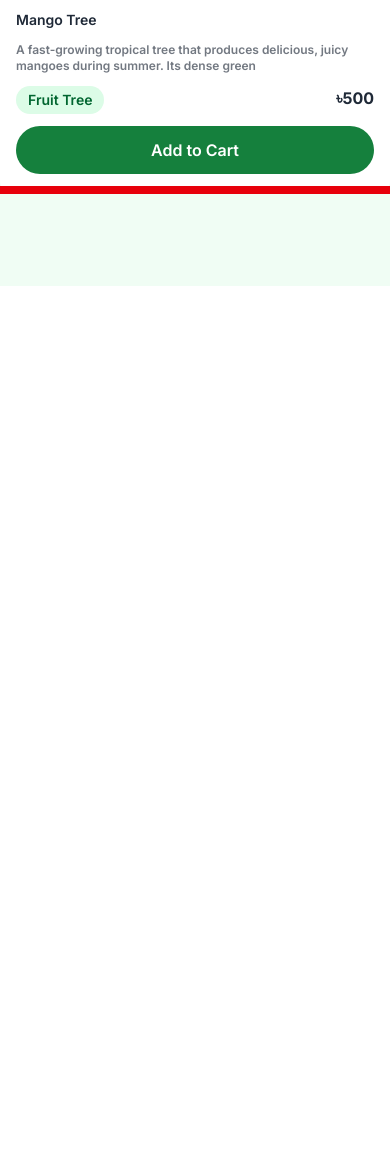
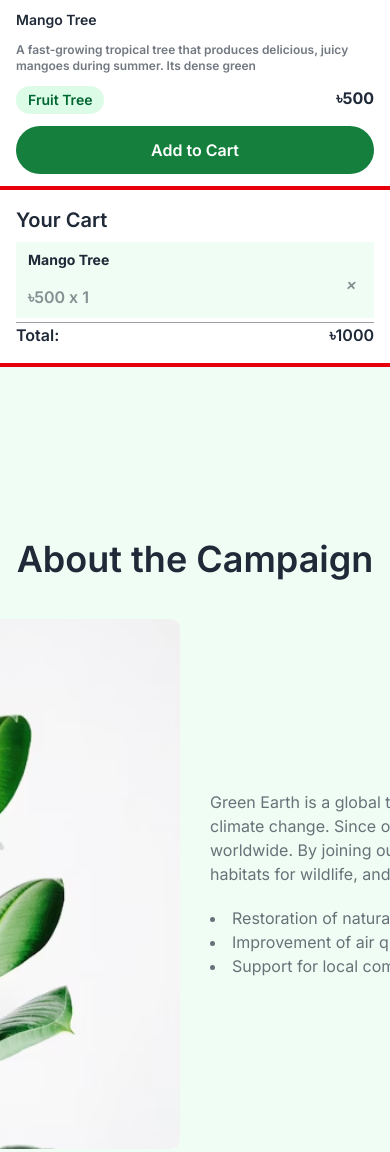
Before and after one commit to shahneouj/B12A06-Green-Earth, a plain HTML site: page index.html in a window 390 px wide. Shown: the part 1116-2268 px from the top of the page. Before the commit the page ends 1402 px from the top, so only its background shows below. Drawn offline with nearby package versions, Linux system fonts and the light colour scheme.

Commit message:
about section added

```diff
--- a/index.html
+++ b/index.html
@@ -67,10 +67,44 @@
           </div>
 
         </div>
-        <div id="cart-preview" class="tree-cart  outline-4 outline-red-600"></div>
+        <div id="cart-preview" class="tree-cart  outline-4 outline-red-600 p-4 bg-white">
+          <h5 class="text-xl mb-2">Your Cart</h5>
+          <div class="cart-items space-y-2">
+            <div class="cart-item flex justify-between items-center px-3 py-2 bg-[#F0FDF4]">
+              <div class="info">
+                <h6 class="text-sm font-bold text-[#1f2937]">Mango Tree</h6>
+                <span class="text-base text-[#1f293783]">৳500 x 1</span>
+              </div>
+              <i class="w-[16px] h-[16px] text-base text-[#1f293783]">×</i>
+            </div>
+          </div>
+          <div class="total flex justify-between border-t-[1px] mt-1 border-[#1f293772]">
+            <h6 class="text-base text-[#1f2937] font-semibold">Total:</h6>
+            <span class="text-base text-[#1f2937] ">৳1000</span>
+          </div>
+        </div>
       </div>
 
     </section>
+    <section class="about py-20 flex flex-col justify-center items-center gap-10 bg-[#f0fdf4]">
+      <h2 class=" text-4xl font-semibold text-[#1F2937]">About the Campaign</h2>
+
+      <div class="about-details  flex justify-center items-center w-[1090px] gap-x-[30px]">
+        <img src="./assets/about.png" alt="" class="md:size-[530px]">
+        <div class="details-text space-y-5">
+          <p class="text-[#1f2937a7] ">Green Earth is a global tree plantation initiative dedicated to fighting climate
+            change. Since our start,
+            we’ve planted over 500,000 trees worldwide. By joining our campaign, you help restore forests, create
+            habitats for wildlife, and combat global warming.</p>
+          <ul class="list-inside list-disc text-[#1f2937a7]">
+            <li>Restoration of natural habitats</li>
+            <li>Improvement of air quality</li>
+            <li>Support for local communities</li>
+          </ul>
+        </div>
+      </div>
+    </section>
+
 
   </main>
 
```
